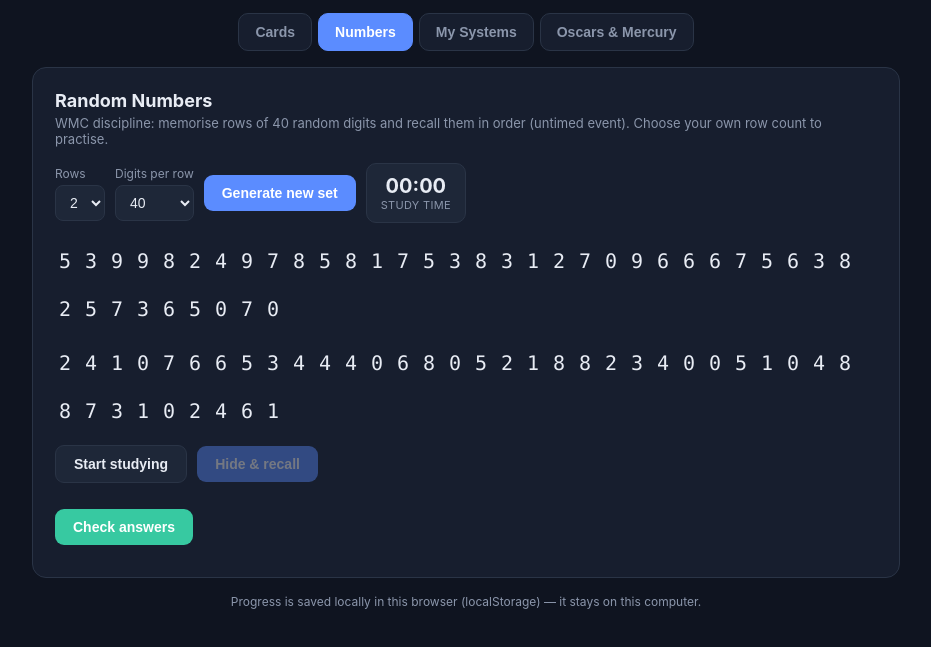
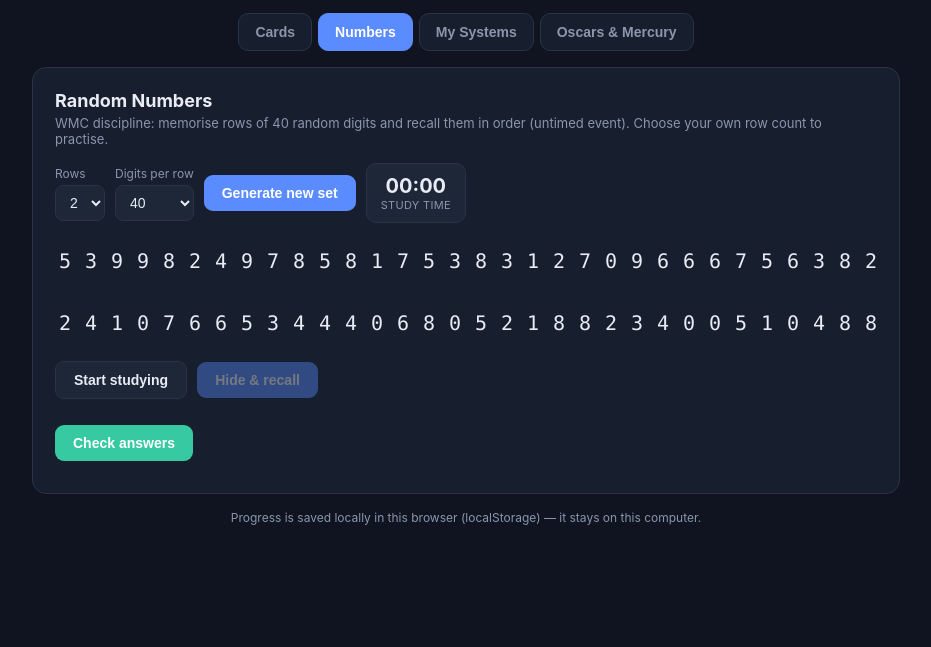
Before and after one commit to timmorgancymru-collab/Memory-trainer, a plain HTML site: page index.html in a window 1280 px wide. Both pictures are taken after a click on the button "Numbers". Shown: the part 69-716 px from the top of the page, without its empty margins (174-1105 px from the left). Drawn offline with Linux system fonts and the light colour scheme.

Commit message:
Numbers: fix rows wrapping into two visual lines (nowrap + h-scroll)

```diff
--- a/index.html
+++ b/index.html
@@ -59,7 +59,10 @@
   .stat .n{ font-size:20px; font-weight:700; }
   .stat .l{ font-size:11px; color:var(--muted); text-transform:uppercase; letter-spacing:.03em; }
   .digit-grid{ font-family:"SF Mono",Consolas,monospace; line-height:2.4; font-size:20px; letter-spacing:2px; }
-  .digit-row{ margin-bottom:6px; }
+  .digit-row{
+    margin-bottom:10px; white-space:nowrap; overflow-x:auto; overflow-y:hidden;
+    padding-bottom:4px;
+  }
   .digit-box{
     width:30px; height:38px; text-align:center; border:1px solid var(--border);
     border-radius:6px; background:var(--panel2); color:var(--text); font-size:18px;
```
